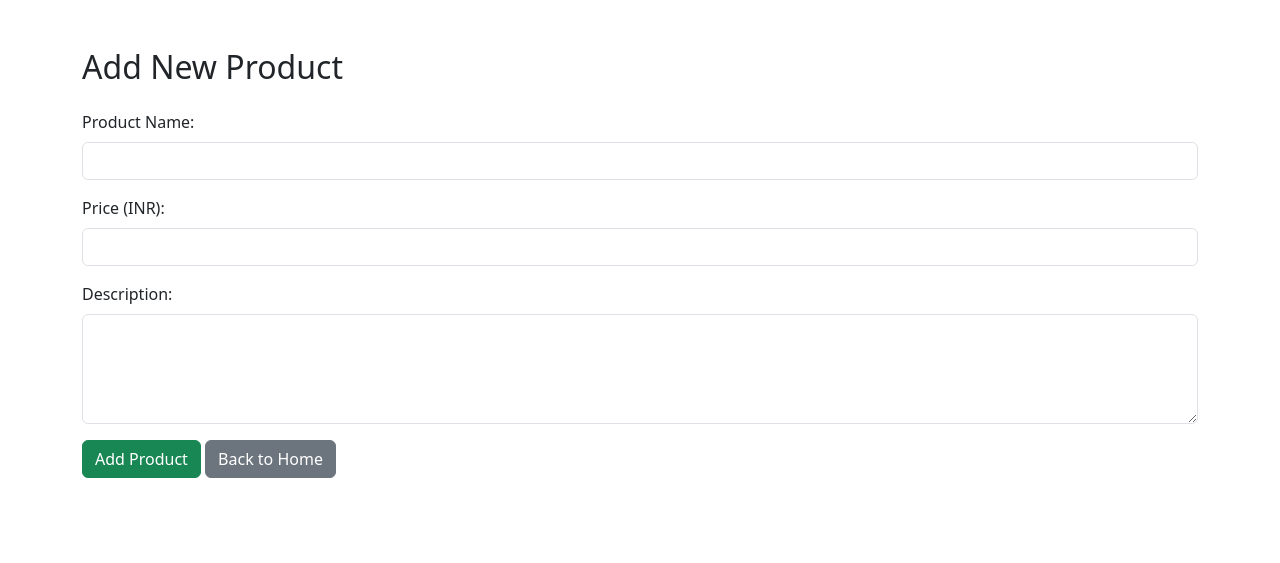
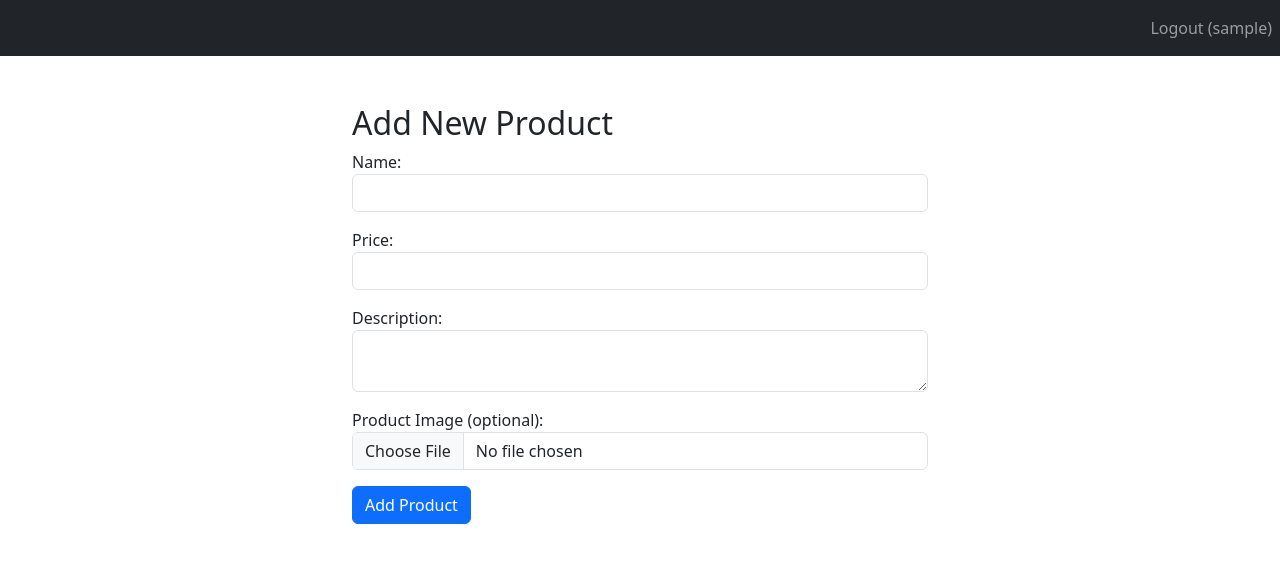
Before and after one commit to 69-frosty-69/handmade-craft, a PHP site: page /admin/add_product.php in a window 1280 px wide. Shown: the top 563 px of the page. Run offline with PHP 8.4, Linux system fonts and the light colour scheme; the visitor is signed in with stand-in values (Sample User, id 1).

Commit message:
Add image upload for products and display on homepage

```diff
--- a/admin/add_product.php
+++ b/admin/add_product.php
@@ -1,73 +1,112 @@
 <?php
-require_once "../config/db.php";  // Connect to the database
+session_start();
+if (!isset($_SESSION['user_id']) || !$_SESSION['is_admin']) {
+    header("Location: ../public/login.php");
+    exit;
+}
+?>
+<?php
 
-// Define variables and initialize with empty values
+require_once "../config/db.php";
+
 $name = $price = $description = "";
 $success = $error = "";
 
-// Check if form is submitted
 if ($_SERVER["REQUEST_METHOD"] == "POST") {
-    // Sanitize and validate inputs
     $name = trim($_POST["name"]);
     $price = trim($_POST["price"]);
     $description = trim($_POST["description"]);
 
     if (empty($name) || empty($price) || empty($description)) {
         $error = "All fields are required.";
-    } elseif (!is_numeric($price)) {
-        $error = "Price must be a number.";
     } else {
-        // Insert into database
-        $sql = "INSERT INTO products (name, price, description) VALUES (:name, :price, :description)";
-        $stmt = $pdo->prepare($sql);
+        // Handle image upload
+        $imagePath = null;
+        if (!empty($_FILES["image"]["name"])) {
+            $targetDir = "../uploads/";
+            $fileName = basename($_FILES["image"]["name"]);
+            $targetFile = $targetDir . time() . "_" . $fileName;
+
+            $imageFileType = strtolower(pathinfo($targetFile, PATHINFO_EXTENSION));
+            $allowedTypes = ["jpg", "jpeg", "png", "gif"];
+
+            if (!in_array($imageFileType, $allowedTypes)) {
+                $error = "Only JPG, JPEG, PNG, GIF files are allowed.";
+            } else {
+                if (move_uploaded_file($_FILES["image"]["tmp_name"], $targetFile)) {
+                    $imagePath = basename($targetFile); // just the filename for DB
+                } else {
+                    $error = "Failed to upload image.";
+                }
+            }
+        }
+
+        if (empty($error)) {
+            $stmt = $pdo->prepare("INSERT INTO products (name, price, description, image) VALUES (:name, :price, :description, :image)");
             $stmt->bindParam(":name", $name);
             $stmt->bindParam(":price", $price);
             $stmt->bindParam(":description", $description);
+            $stmt->bindParam(":image", $imagePath);
 
             if ($stmt->execute()) {
-            $success = "Product added successfully.";
-            // Clear form
+                $success = "Product added successfully!";
                 $name = $price = $description = "";
             } else {
-            $error = "Failed to add product.";
+                $error = "Something went wrong.";
+            }
         }
     }
 }
 ?>
 
 <!DOCTYPE html>
-<html lang="en">
+<html>
 <head>
-    <meta charset="UTF-8">
-    <title>Add Product - Admin</title>
+    <title>Add Product</title>
     <link href="https://cdn.jsdelivr.net/npm/bootstrap@5.3.3/dist/css/bootstrap.min.css" rel="stylesheet">
 </head>
 <body>
-<div class="container mt-5">
+<nav class="navbar navbar-expand-lg navbar-dark bg-dark">
+<ul class="navbar-nav ms-auto">
+    <?php if (isset($_SESSION['user_id'])): ?>
+        <li class="nav-item">
+            <a class="nav-link" href="logout.php">Logout (<?= htmlspecialchars($_SESSION['username']) ?>)</a>
+        </li>
+    <?php else: ?>
+        <li class="nav-item">
+            <a class="nav-link" href="login.php">Login</a>
+        </li>
+    <?php endif; ?>
+</ul>
+</nav>
+
+<div class="container mt-5" style="max-width: 600px;">
     <h2>Add New Product</h2>
 
-    <?php if (!empty($success)): ?>
+    <?php if ($success): ?>
         <div class="alert alert-success"><?= $success ?></div>
-    <?php endif; ?>
-    <?php if (!empty($error)): ?>
+    <?php elseif ($error): ?>
         <div class="alert alert-danger"><?= $error ?></div>
     <?php endif; ?>
 
-    <form action="" method="post" class="mt-4">
+    <form method="POST" enctype="multipart/form-data">
         <div class="mb-3">
-            <label for="name" class="form-label">Product Name:</label>
-            <input type="text" name="name" class="form-control" value="<?= htmlspecialchars($name) ?>">
+            <label>Name:</label>
+            <input type="text" name="name" class="form-control" value="<?= htmlspecialchars($name) ?>" required>
         </div>
         <div class="mb-3">
-            <label for="price" class="form-label">Price (INR):</label>
-            <input type="text" name="price" class="form-control" value="<?= htmlspecialchars($price) ?>">
+            <label>Price:</label>
+            <input type="number" name="price" class="form-control" value="<?= htmlspecialchars($price) ?>" required>
         </div>
         <div class="mb-3">
-            <label for="description" class="form-label">Description:</label>
-            <textarea name="description" class="form-control" rows="4"><?= htmlspecialchars($description) ?></textarea>
+            <label>Description:</label>
+            <textarea name="description" class="form-control" required><?= htmlspecialchars($description) ?></textarea>
         </div>
-        <button type="submit" class="btn btn-success">Add Product</button>
-        <a href="../public/index.php" class="btn btn-secondary">Back to Home</a>
+        <div class="mb-3">
+            <label>Product Image (optional):</label>
+            <input type="file" name="image" class="form-control">
+        </div>
+        <button class="btn btn-primary" type="submit">Add Product</button>
     </form>
 </div>
 </body>
```
Also changed, not shown: public/index.php (+28 -17 lines), uploads/1748983391_81fbZxGfsIL.jpg (added), uploads/1748983492_81fbZxGfsIL.jpg (added). Lines whose indentation alone changed are shown as unchanged.
